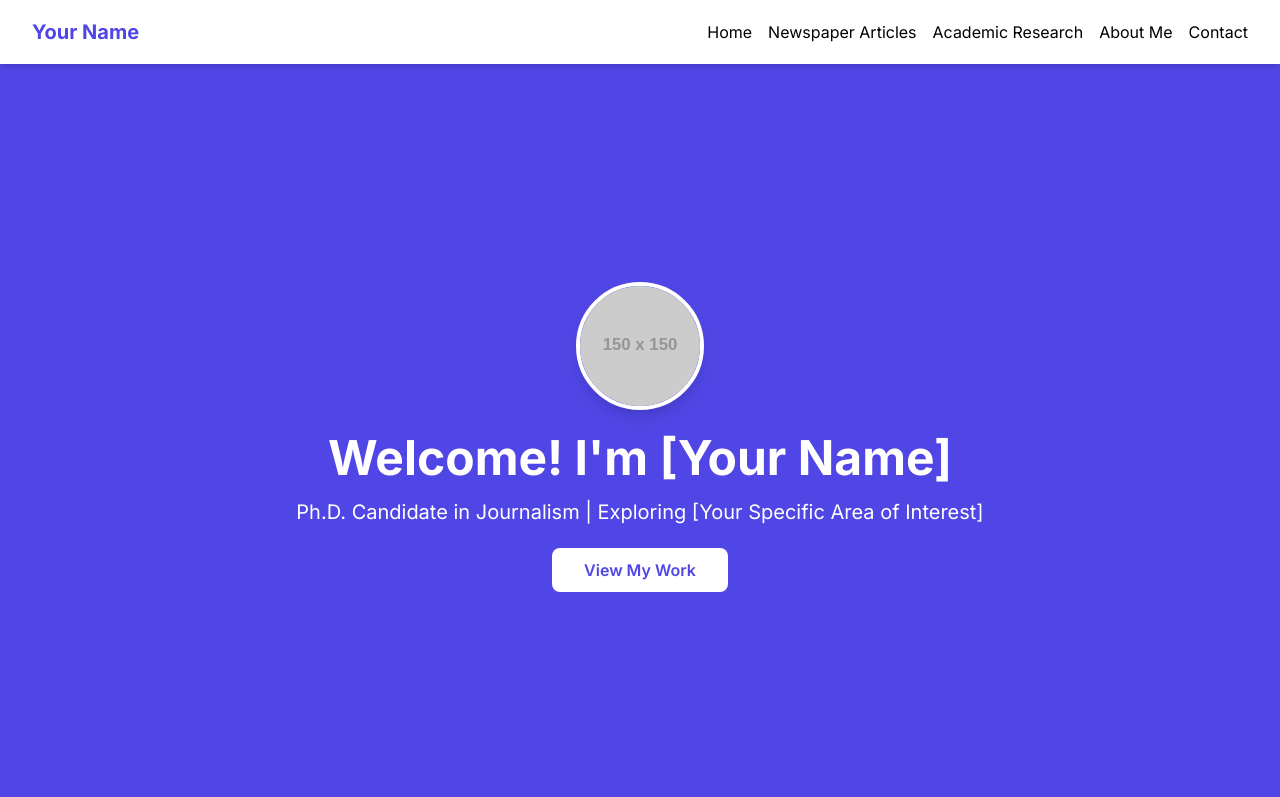
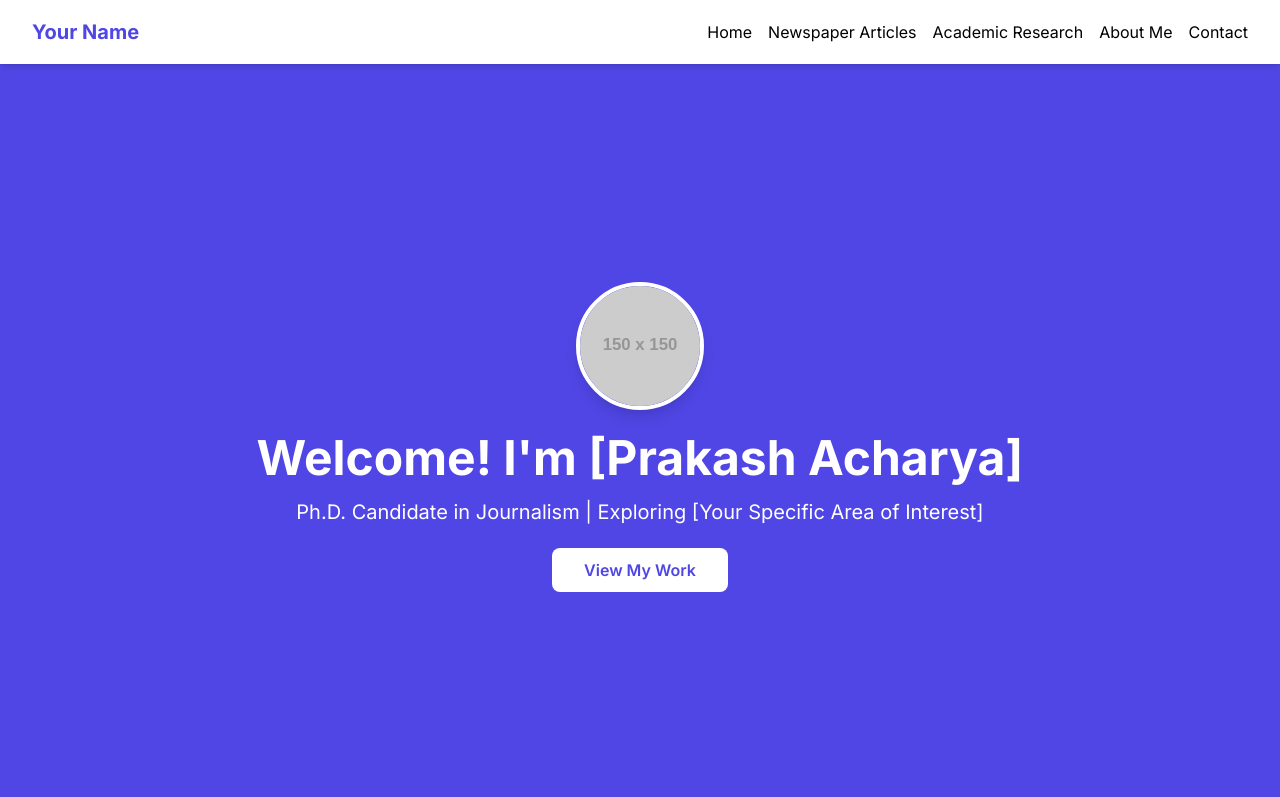
Before and after one commit to PrakashScripps/Prakash-Acharya, a plain HTML site: page index.html in a window 1280 px wide. Shown: the top 797 px of the page. Drawn offline with nearby package versions, Linux system fonts and the light colour scheme; placeholder pictures from the web are drawn by us.

Commit message:
Update index.html

```diff
--- a/index.html
+++ b/index.html
@@ -87,8 +87,8 @@
     <main>
         <section id="home" class="section bg-indigo-600 text-white text-center min-h-[calc(100vh-4rem)] flex flex-col justify-center">
             <div class="max-w-3xl mx-auto">
-                <img src="https://placehold.co/150x150/ffffff/indigo600?text=YN" alt="Your Name" class="w-32 h-32 rounded-full mx-auto mb-6 border-4 border-white shadow-lg">
-                <h1 class="text-5xl font-bold mb-4">Welcome! I'm [Your Name]</h1>
+                <img src="https://placehold.co/150x150/ffffff/indigo600?text=PA" alt="Prakash Acharya" class="w-32 h-32 rounded-full mx-auto mb-6 border-4 border-white shadow-lg">
+                <h1 class="text-5xl font-bold mb-4">Welcome! I'm [Prakash Acharya]</h1>
                 <p class="text-xl mb-8">Ph.D. Candidate in Journalism | Exploring [Your Specific Area of Interest]</p>
                 <a href="#articles" class="bg-white text-indigo-600 font-semibold px-8 py-3 rounded-lg hover:bg-indigo-100 transition duration-300">View My Work</a>
             </div>
```
